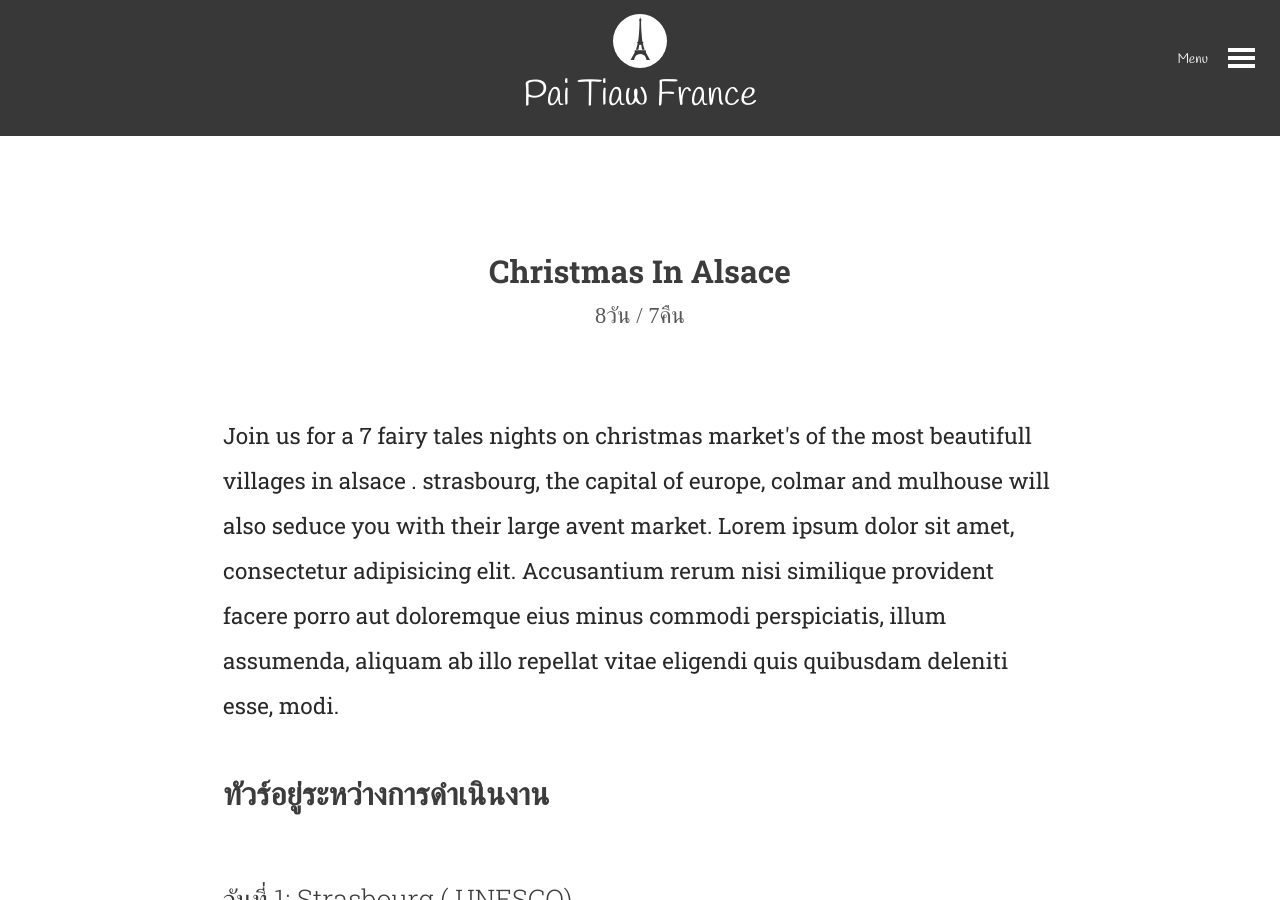
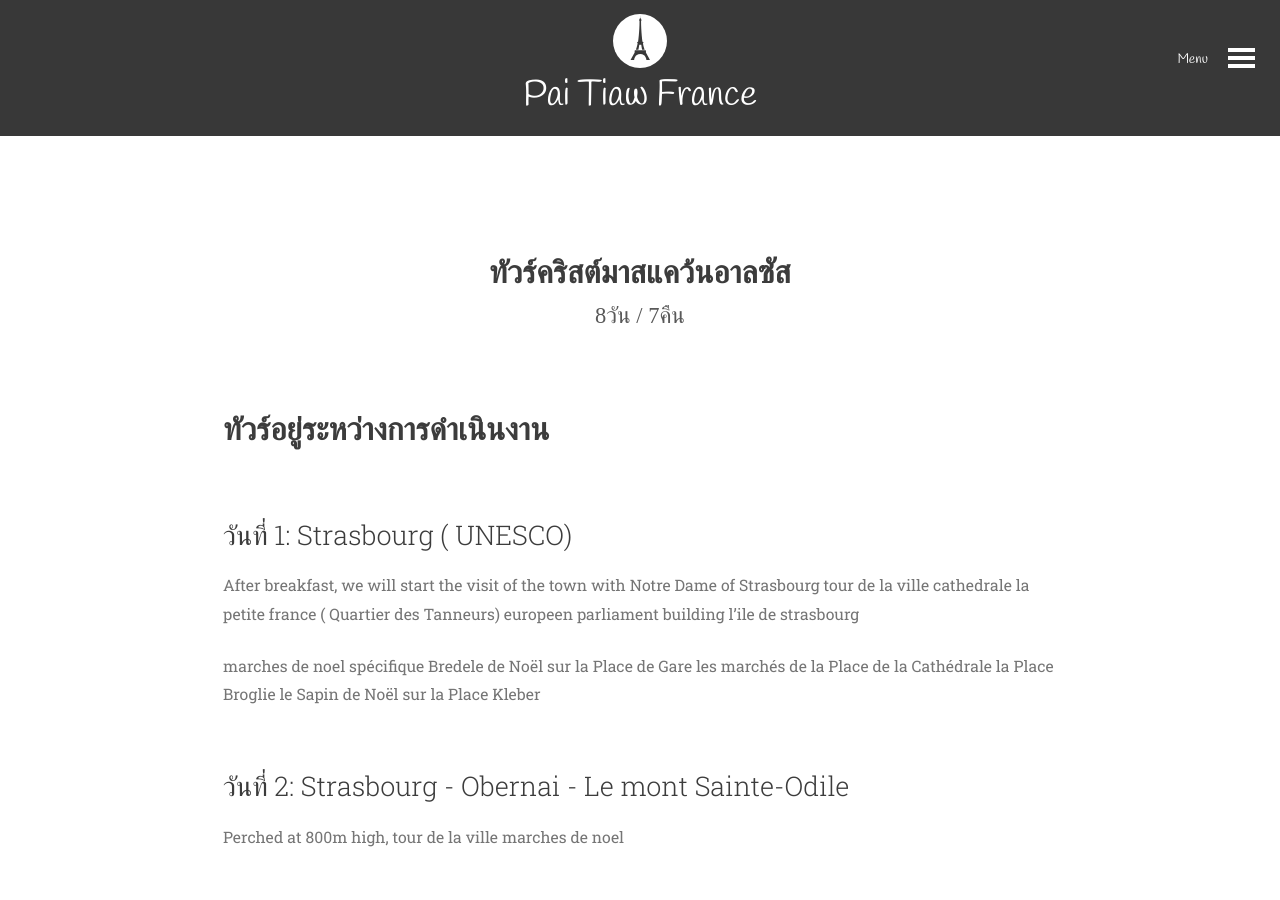
Before and after one commit to paitiewfrance/paitiewfrance.github.io, a Jekyll site: the page built from tour-alsace/christmas-in-alsace.md, in a window 1280 px wide and 900 px high. Built offline with Jekyll 4.4.1, drawn with Linux system fonts in a browser that asks for light colours; nearby versions of some CDN libraries; some web fonts are replaced.

Commit message:
Add Alsace tour

```diff
--- a/tour-alsace/christmas-in-alsace.md
+++ b/tour-alsace/christmas-in-alsace.md
@@ -5,8 +5,7 @@ meta:
 duration: 8วัน / 7คืน
 tourName:  ทัวร์คริสต์มาสแคว้นอาลซัส
 
-intro: Join us for a 7 fairy tales nights on christmas market's of the most beautifull villages in alsace . strasbourg, the capital of europe, colmar and mulhouse will also seduce you with their large avent market.  Lorem ipsum dolor sit amet, consectetur adipisicing elit. Accusantium rerum nisi similique provident facere porro aut doloremque eius minus commodi perspiciatis, illum assumenda, aliquam ab illo repellat vitae eligendi quis quibusdam deleniti esse, modi.
-tourName: christmas in alsace
+intro:
 ---
 
 #ทัวร์อยู่ระหว่างการดำเนินงาน
```
